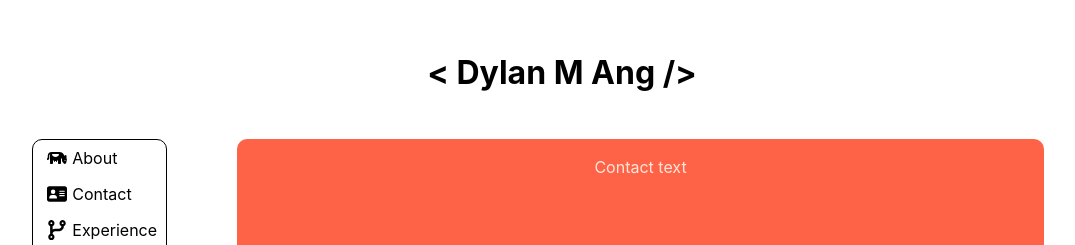
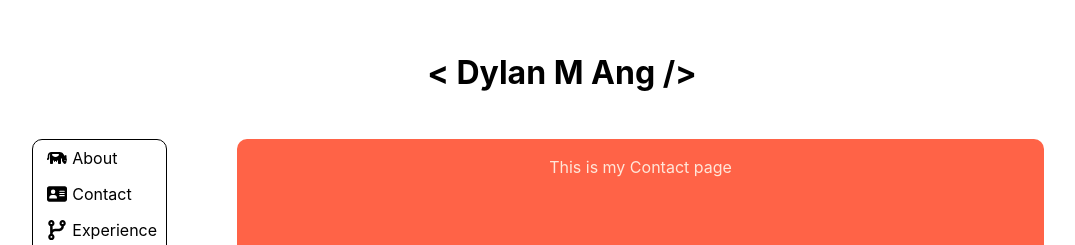
Before and after one commit to dy-ma/personal-dep, a React (Vite) app: page / in a window 1280 px wide. Both pictures are taken after a click on the button "Contact". Shown: the top 245 px of the page, without its empty margins (78-1153 px from the left). Built offline with nearby package versions, Linux system fonts and the light colour scheme.

Commit message:
Move pages code to another file for better readability:

```diff
--- a/src/components/ContentBox.jsx
+++ b/src/components/ContentBox.jsx
@@ -1,5 +1,6 @@
 import { useEffect, useState } from 'react'
 import NavButton from './NavButton'
+import { About, Contact, Experience, Resume } from './Pages'
 import { faCow, faAddressCard, faCodeBranch, faFile} from '@fortawesome/free-solid-svg-icons'
 
 function ContentBox(props) {
@@ -14,10 +15,10 @@ function ContentBox(props) {
 
     // Site Content
     let con = <p></p>
-    if (state == 'About') { con = <p>About text</p> }
-    else if (state == 'Contact') { con = <p>Contact text</p> }
-    else if (state == 'Experience') { con = <p>Experience text</p> }
-    else if (state == 'Resume') { con = <p>Resume Image</p> }
+    if (state == 'About') { con = <About/>}
+    else if (state == 'Contact') { con = <Contact/> }
+    else if (state == 'Experience') { con = <Experience/> }
+    else if (state == 'Resume') { con = <Resume/> }
     else { setState('About') }
 
     return (
--- /dev/null
+++ b/src/components/Pages.jsx
@@ -0,0 +1,26 @@
+
+function About() {
+    return (
+        <p>This is my About page</p>
+    )
+}
+
+function Contact() {
+    return (
+        <p>This is my Contact page</p>
+    )
+}
+
+function Experience() {
+    return (
+        <p>This is my Experience page</p>
+    )
+}
+
+function Resume() {
+    return (
+        <p>This is my Resume page</p>
+    )
+}
+
+export { About, Contact, Experience, Resume }
```
